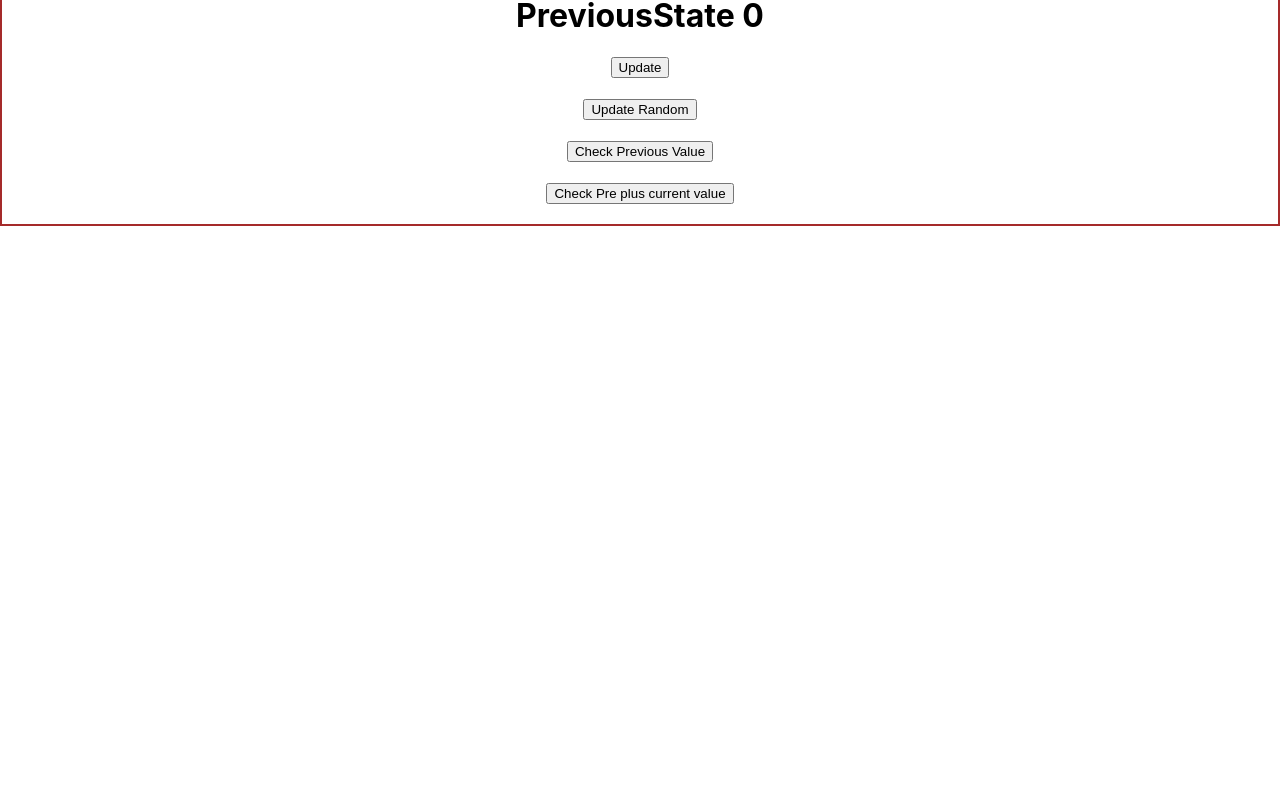
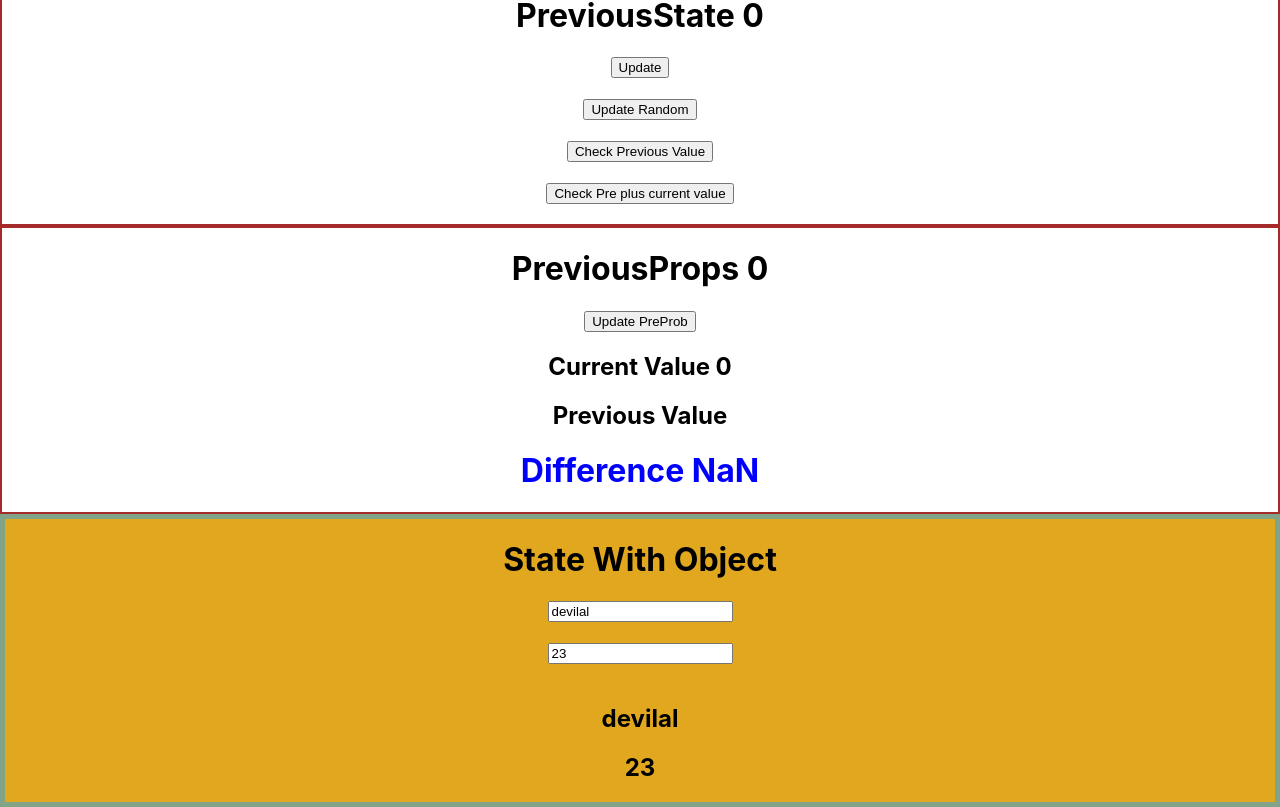
Before and after one commit to devilalpanchal/React-YpuTube-02, a React (Create React App) app: page / in a window 1280 px wide. Shown: the part 2805-3612 px from the top of the page. Before the commit the page ends 3031 px from the top, so only its background shows below. Built offline with nearby package versions, Linux system fonts and the light colour scheme; no server answers.

Commit message:
previous prob or state with obj

```diff
--- /dev/null
+++ b/src/PreviousProps.js
@@ -0,0 +1,17 @@
+import React, { useState } from 'react'
+import Use from './Use'
+const PreviousProps = () => {
+
+    const [item, setItem] = useState(0)
+    return (
+        <div className='App'>
+            <h1>
+                PreviousProps {item}
+            </h1>
+            <button onClick={()=>setItem(Math.floor(Math.random()*10))}>Update PreProb</button>
+            <Use count={item} />
+        </div>
+    )
+}
+
+export default PreviousProps
--- /dev/null
+++ b/src/StateWithObject.js
@@ -0,0 +1,21 @@
+import React, { useState } from 'react'
+
+const StateWithObject = () => {
+    const [data,setData] =useState({name:'devilal',age:23})
+    return (
+        <div className='app'>
+            <h1> State With Object</h1>
+            <input type='text' value={data.name} onChange={(e)=>setData({...data,name:e.target.value})} /> <br/> <br/>
+            <input type='text' value={data.age}  onChange={(e)=>setData({...data,age:e.target.value})} />  <br/> <br/>
+
+
+            {/* another way it is complex
+            <input type='text' value={data.name} onChange={(e)=>setData({age:data.age,name:e.target.value})} /> <br/> <br/>
+            <input type='text' value={data.age}  onChange={(e)=>setData({name:data.name,age:e.target.value})} />  <br/> <br/> */}
+            <h2>{data.name}</h2>
+            <h2>{data.age}</h2>
+        </div>
+    )
+}
+
+export default StateWithObject
--- /dev/null
+++ b/src/Use.js
@@ -0,0 +1,19 @@
+import React, { useEffect, useRef } from 'react'
+
+const Use = (props) => {
+
+    const lastVal = useRef();
+    useEffect(() => {
+        lastVal.current = props.count
+    })
+    const preprobs = lastVal.current
+    return (
+        <div>
+            <h2>Current Value {props.count}</h2>
+            <h2>Previous Value {preprobs}</h2>
+            <h1 style={{color:"blue"}}>Difference   {props.count-preprobs}</h1>
+        </div>
+    )
+}
+
+export default Use
--- a/src/index.js
+++ b/src/index.js
@@ -10,6 +10,8 @@ import PostMethodAPI from './PostMethodAPI';
 import MapFucn from './DeleteMethodAPI';
 import PreFilledForm from './PreFilledForm';
 import PreviousState from './PreviousState';
+import PreviousProps from './PreviousProps';
+import StateWithObject from './StateWithObject';
 const root = ReactDOM.createRoot(document.getElementById('root'));
 root.render(
   <React.StrictMode>
@@ -21,10 +23,9 @@ root.render(
     <MapFucn/>
     <PreFilledForm/>
     <PreviousState/>
+    <PreviousProps/>
+    <StateWithObject/>
   </React.StrictMode>
 );
 
-// If you want to start measuring performance in your app, pass a function
-// to log results (for example: reportWebVitals(console.log))
-// or send to an analytics endpoint. Learn more: https://bit.ly/CRA-vitals
 reportWebVitals();
```
